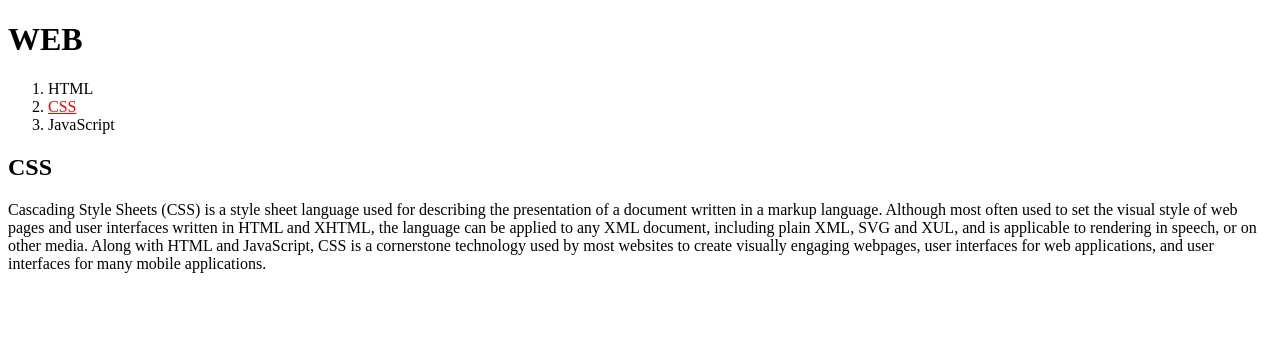
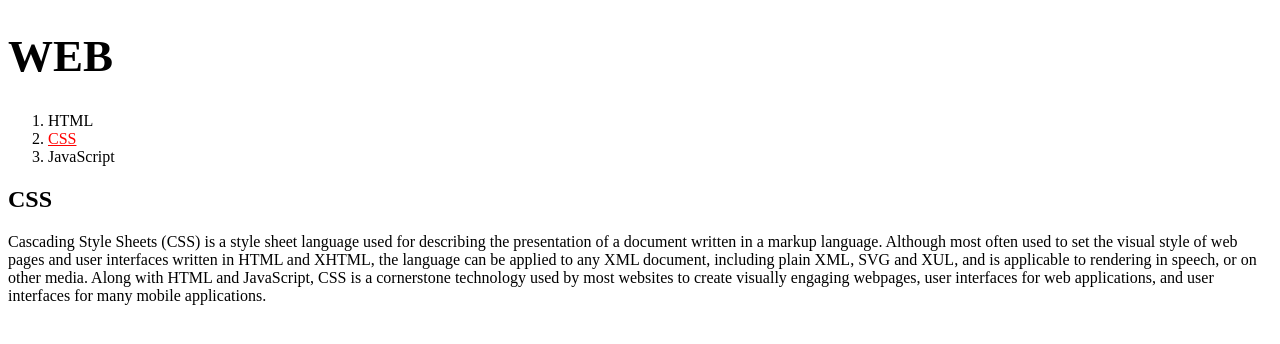
Before and after one commit to peas856/web1, a plain HTML site: page 2.html in a window 1280 px wide. Drawn offline with Linux system fonts and the light colour scheme.

Commit message:
Update 2.html

```diff
--- a/2.html
+++ b/2.html
@@ -7,6 +7,10 @@
     a{
       color:black;
       text-decoration:none;
+    }
+    h1{
+      font-size:45px;
+      tex-align:center;
     }
     </style>
 </head>
```
